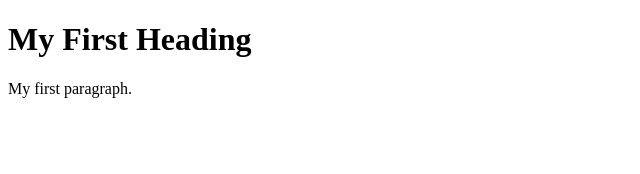
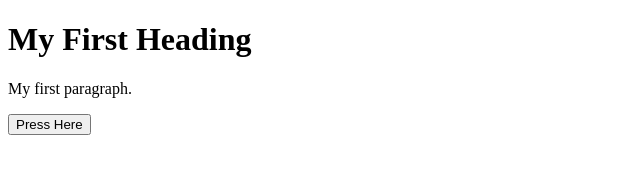
Before and after one commit to fruzo20/CS431_Project, a plain HTML site: page main_page.html in a window 1280 px wide. Shown: the whole page, without its empty margins (0-640 px from the left). Drawn offline with Linux system fonts and the light colour scheme.

Commit message:
Update main_page.html

```diff
--- a/main_page.html
+++ b/main_page.html
@@ -4,6 +4,7 @@
 
 <h1>My First Heading</h1>
 <p>My first paragraph.</p>
+  <button type="button">Press Here</button>
 
 </body>
 </html>
```
